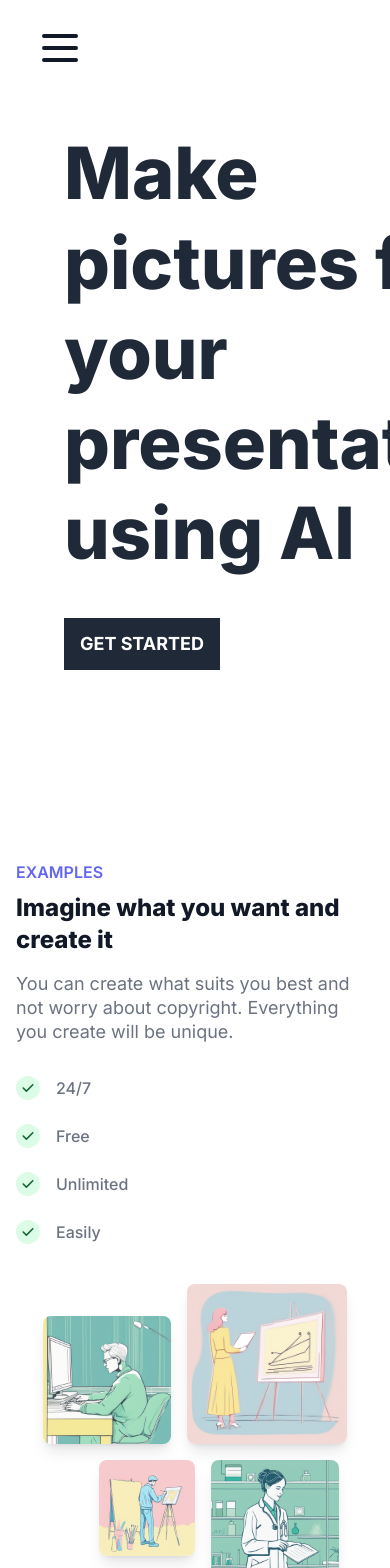
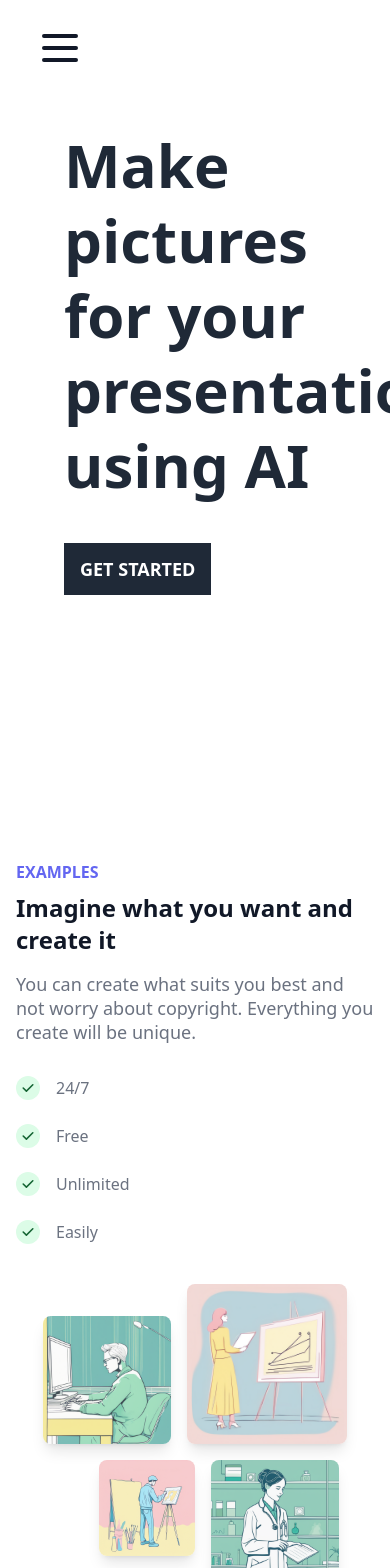
Before and after one commit to po1inakoroleva/image-generator, a Next.js app: page /en in a window 390 px wide. Shown: the top 1568 px of the page. Built offline with nearby package versions, Linux system fonts and the light colour scheme.

Commit message:
fix dark theme

```diff
--- a/src/app/[locale]/layout.tsx
+++ b/src/app/[locale]/layout.tsx
@@ -1,10 +1,7 @@
 import React from 'react';
 import type { Metadata } from 'next';
 import { NextIntlClientProvider, useMessages } from 'next-intl';
-import { Inter } from 'next/font/google';
 import '../ui/global.css';
-
-const inter = Inter({ subsets: ['latin'] });
 
 export const metadata: Metadata = {
   title: 'Presentation image generator',
@@ -22,7 +19,7 @@ export default function RootLayout({
 
   return (
     <html lang={locale}>
-      <body className={inter.className}>
+      <body className="dark:bg-gray-700">
         <NextIntlClientProvider locale={locale} messages={messages}>
           {children}
         </NextIntlClientProvider>
--- a/src/app/components/MainPage/About.tsx
+++ b/src/app/components/MainPage/About.tsx
@@ -7,7 +7,7 @@ const About: FC = () => {
   const t = useTranslations('MainPage');
 
   return (
-    <div className="relative max-w-screen-xl p-4 px-4 mb-20 mx-auto bg-white dark:bg-gray-800 sm:px-6 lg:px-8 py-26 lg:mt-20">
+    <div className="relative max-w-screen-xl p-4 px-4 mb-10 mx-auto bg-white dark:bg-gray-700 sm:px-6 lg:px-8 py-26 lg:mt-20">
       <h2 className="text-center font-semibold text-xl leading-10 text-indigo-500 uppercase">
         <a id={t('anchors.about')}>{t('anchors.about')}</a>
       </h2>
@@ -16,7 +16,7 @@ const About: FC = () => {
       </p>
       <div className="flex justify-center">
         <a href="https://github.com/po1inakoroleva" target="_blank">
-          <img src="/images/github-mark.svg" className="mt-10 max-w-md lg:block" />
+          <img src="/images/github-mark.svg" className="flex mt-10 max-w-md lg:block" />
         </a>
       </div>
     </div>
--- a/src/app/components/MainPage/Dropdown.tsx
+++ b/src/app/components/MainPage/Dropdown.tsx
@@ -9,7 +9,7 @@ const Dropdown: FC<DropdownProps> = ({ anchorsNames }) => (
   <div className="md:hidden">
     <Menu as="div" className="relative inline-block text-right">
       <div>
-        <Menu.Button className="inline-flex w-full justify-center gap-x-1.5 bg-white px-3 py-2 text-sm font-semibold text-gray-900 hover:bg-gray-50">
+        <Menu.Button className="inline-flex w-full justify-center gap-x-1.5 px-3 py-2 text-sm font-semibold text-gray-900 hover:bg-gray-50 dark:hover:bg-gray-600">
           <svg className="w-12 h-12" viewBox="0 0 24 24" fill="none" xmlns="http://www.w3.org/2000/svg">
             <path d="M4 6H20M4 12H20M4 18H20" stroke="currentColor" stroke-width="2" stroke-linecap="round" stroke-linejoin="round">
             </path>
--- a/src/app/components/MainPage/Examples.tsx
+++ b/src/app/components/MainPage/Examples.tsx
@@ -25,7 +25,7 @@ const Examples: FC = () => {
   const benefits: readonly string[] = [t('examples.benefits.24/7'), t('examples.benefits.free'), t('examples.benefits.unlim'), t('examples.benefits.easily')];
 
   return (
-    <div id="examples" className="relative max-w-screen-xl p-4 px-4 mb-20 mx-auto bg-white dark:bg-gray-800 sm:px-6 lg:px-8 py-26 lg:mt-20">
+    <div id="examples" className="relative max-w-screen-xl p-4 px-4 mb-20 mx-auto bg-white dark:bg-gray-700 sm:px-6 lg:px-8 py-26 lg:mt-20">
       <div className="relative">
         <div className="lg:grid lg:grid-flow-row-dense lg:grid-cols-2 lg:gap-8 lg:items-center">
           <div className="ml-auto lg:col-start-2 lg:max-w-2xl">
--- a/src/app/components/MainPage/Header.tsx
+++ b/src/app/components/MainPage/Header.tsx
@@ -18,7 +18,7 @@ const Anchor: FC<AnchorProps> = ({ name }) => {
 const StartButton: FC = () => {
   const t = useTranslations('MainPage.header');
   return (
-    <a href="/en/home" className="block px-4 py-3 mt-10 text-lg font-bold text-white uppercase bg-gray-800 hover:bg-gray-900">
+    <a href="/en/home" className="block px-4 py-3 mt-10 text-lg font-bold text-white uppercase bg-gray-800 dark:bg-indigo-500 hover:bg-gray-900">
       {t('startBtn')}
     </a>
   );
@@ -30,7 +30,7 @@ const Header: FC = () => {
 
   return (
     <div className="relative h-screen overflow-hidden">
-      <div className="absolute inset-0 bg-black opacity-25 bg-white dark:bg-gray-800">
+      <div className="absolute inset-0 bg-black opacity-25 bg-white dark:bg-gray-700">
       </div>
       <header className="absolute top-0 left-0 right-0 z-20">
         <nav className="container px-6 py-4 mx-auto md:px-12">
@@ -44,10 +44,10 @@ const Header: FC = () => {
           </div>
         </nav>
       </header>
-      <div className="bg-white dark:bg-gray-800 overflow-hidden relative">
+      <div className="bg-white dark:bg-gray-700 overflow-hidden relative">
         <div className="container relative z-10 flex items-start px-6 py-32 mx-auto">
-          <div className="relative w-1/2 z-10 flex flex-col items-start ml-10">
-            <h1 className="font-extrabold leading-tight text-start text-gray-800 text-7xl sm:text-8xl">
+          <div className="relative ml-10  w-1/2 z-10 flex flex-col items-start">
+            <h1 className="font-extrabold text-balance leading-tight text-gray-800 dark:text-gray-100 text-6xl sm:text-8xl">
               {t('header.title')}
             </h1>
             <StartButton />
--- a/src/app/components/MainPage/Instructions.tsx
+++ b/src/app/components/MainPage/Instructions.tsx
@@ -6,7 +6,7 @@ import { useTranslations } from 'next-intl';
 import { InstructionProps } from '../../types.ts';
 
 const Instruction: FC<InstructionProps> = ({ title, description }) => (
-  <div className="w-full px-4 py-4 mt-6 bg-white rounded-lg shadow-lg sm:w-1/2 md:w-1/2 lg:w-1/4 dark:bg-gray-800">
+  <div className="w-full px-4 py-4 mt-6 bg-white rounded-lg shadow-lg sm:w-1/2 md:w-1/2 lg:w-1/4 dark:bg-gray-700">
     <div className="flex-shrink-0">
       <div className="flex items-center justify-center w-12 h-12 mx-auto text-white bg-indigo-500 rounded-md">
         <svg width="20" height="20" fill="currentColor" className="w-6 h-6" viewBox="0 0 1792 1792" xmlns="http://www.w3.org/2000/svg">
```
Also changed, not shown: public/images/github-mark.svg.
